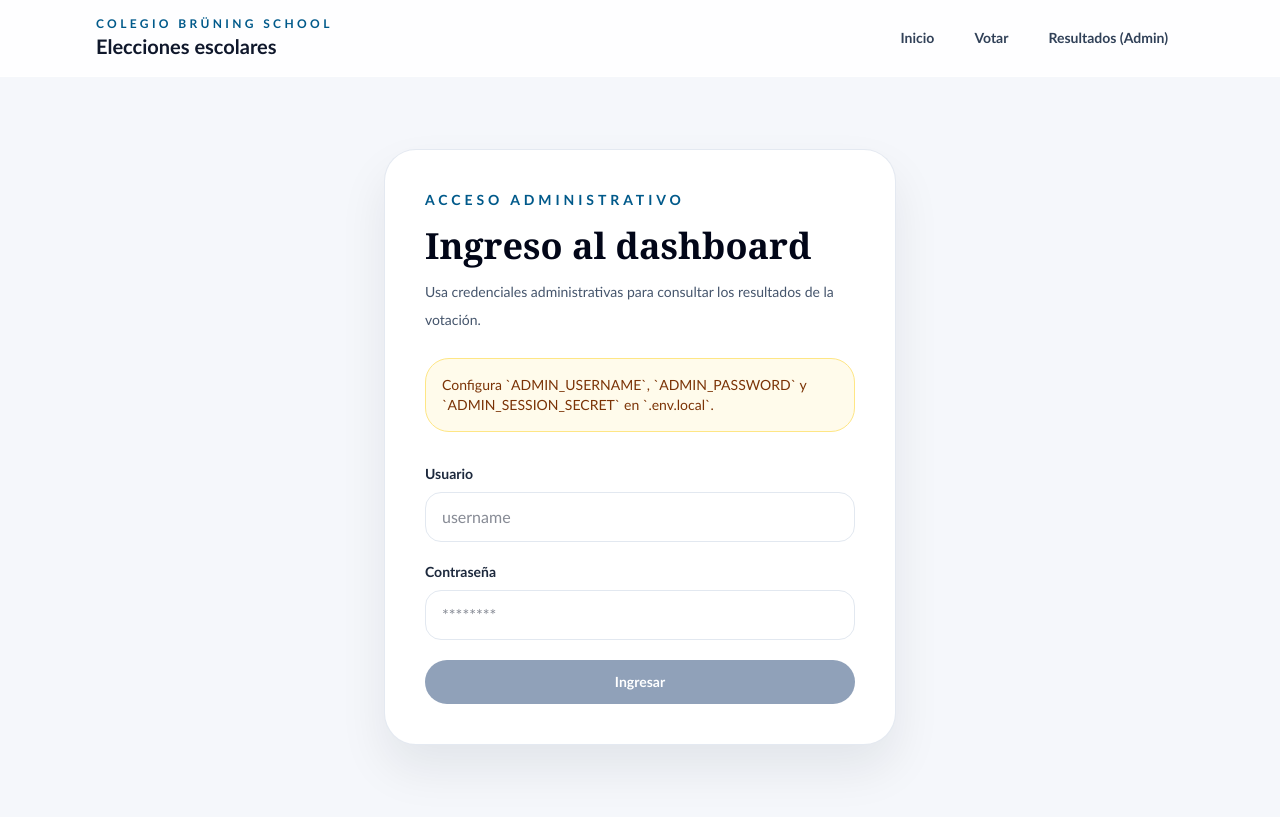
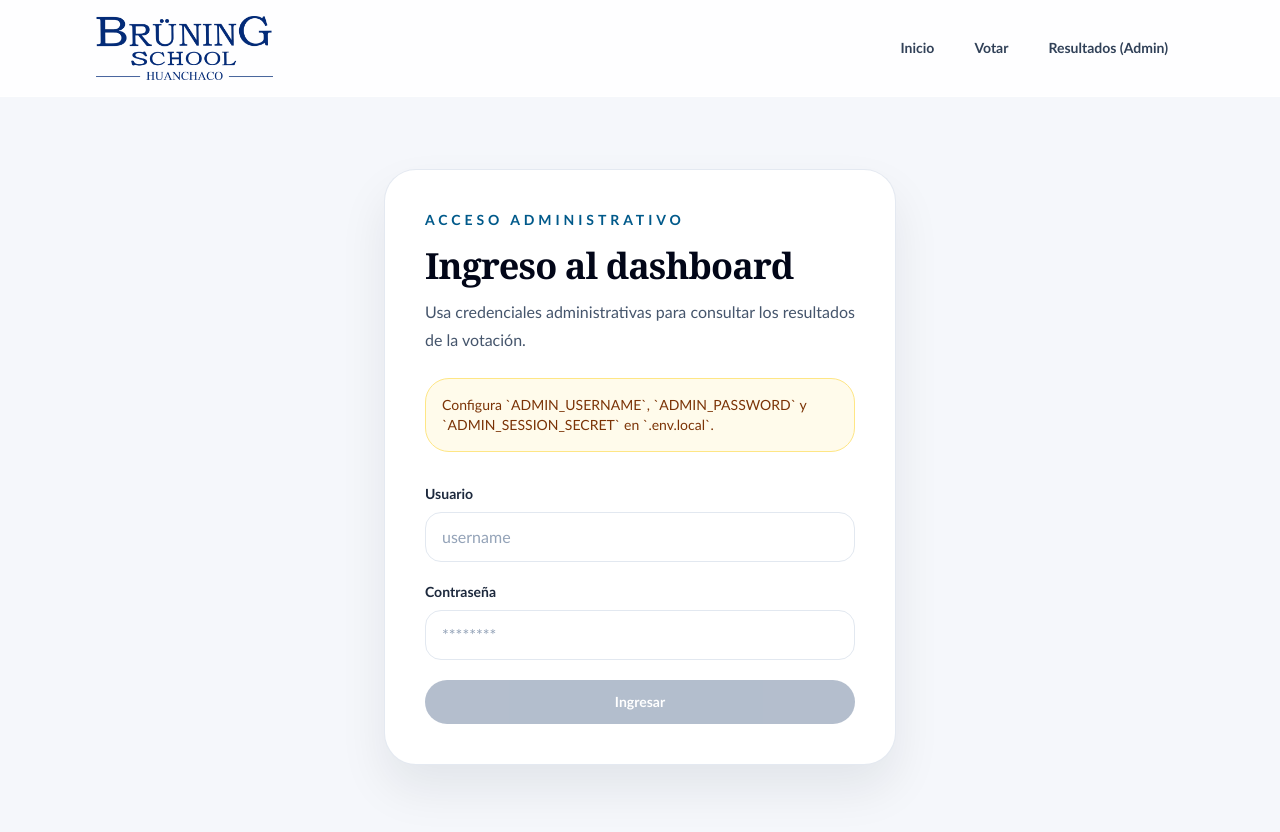
Before and after one commit to ichikuro4/voting-system, a Next.js app: page /admin/login in a window 1280 px wide. Shown: the top 832 px of the page. Built offline with nearby package versions, Linux system fonts and the light colour scheme; no server answers.

Commit message:
Se mejoro el diseño

```diff
--- a/src/app/globals.css
+++ b/src/app/globals.css
@@ -65,3 +65,109 @@ button {
   border: 1px solid rgba(226, 232, 240, 0.92);
   box-shadow: 0 24px 48px rgba(15, 23, 42, 0.08);
 }
+
+.btn-base {
+  display: inline-flex;
+  align-items: center;
+  justify-content: center;
+  border-radius: 9999px;
+  padding: 0.75rem 1.25rem;
+  font-size: 0.875rem;
+  font-weight: 600;
+  line-height: 1.25rem;
+  transition: all 0.2s ease;
+}
+
+.btn-base:disabled {
+  cursor: not-allowed;
+  opacity: 0.7;
+}
+
+.btn-primary {
+  background: #0f766e;
+  color: #fff;
+}
+
+.btn-primary:hover {
+  background: #115e59;
+}
+
+.btn-primary:disabled {
+  background: #94a3b8;
+  color: #fff;
+}
+
+.btn-secondary {
+  border: 1px solid #cbd5e1;
+  background: #fff;
+  color: #1e293b;
+}
+
+.btn-secondary:hover {
+  border-color: #94a3b8;
+  background: #f8fafc;
+}
+
+.btn-dark {
+  background: #0f172a;
+  color: #fff;
+}
+
+.btn-dark:hover {
+  background: #1e293b;
+}
+
+.btn-dark:disabled {
+  background: #94a3b8;
+  color: #fff;
+}
+
+.btn-danger {
+  background: #be123c;
+  color: #fff;
+}
+
+.btn-danger:hover {
+  background: #9f1239;
+}
+
+.btn-danger:disabled {
+  background: #fb7185;
+  color: #fff;
+}
+
+.input-base {
+  width: 100%;
+  border-radius: 1rem;
+  border: 1px solid #e2e8f0;
+  background: #fff;
+  padding: 0.75rem 1rem;
+  color: #0f172a;
+  outline: none;
+  transition: border-color 0.2s ease;
+}
+
+.input-base::placeholder {
+  color: #94a3b8;
+}
+
+.input-base:focus {
+  border-color: #0ea5e9;
+}
+
+.action-card {
+  height: 100%;
+  min-width: 0;
+  border-radius: 1rem;
+  border: 1px solid #e2e8f0;
+  background: #fff;
+  padding: 0.75rem;
+  box-shadow: 0 1px 2px rgba(15, 23, 42, 0.06);
+}
+
+.helper-text {
+  margin-top: 0.5rem;
+  min-height: 2.5rem;
+  font-size: 0.75rem;
+  line-height: 1.25rem;
+}
--- a/src/app/layout.js
+++ b/src/app/layout.js
@@ -1,3 +1,4 @@
+import Image from "next/image";
 import Link from "next/link";
 import "./globals.css";
 
@@ -13,14 +14,19 @@ export default function RootLayout({ children }) {
         <div className="min-h-screen">
           <header className="border-b border-white/70 bg-white/85 backdrop-blur">
             <div className="mx-auto flex w-full max-w-6xl items-center justify-between gap-4 px-4 py-4 sm:px-6 lg:px-8">
-              <div>
-                <p className="text-xs font-semibold uppercase tracking-[0.28em] text-sky-800">
-                  Colegio Brüning School
-                </p>
-                <Link href="/" className="text-xl font-bold text-slate-900">
-                  Elecciones escolares
-                </Link>
-              </div>
+              <Link href="/" aria-label="Ir al inicio" className="flex items-center">
+                <span className="block">
+                  <Image
+                    src="/logo_school.webp"
+                    alt="Logo del colegio Brüning School"
+                    width={420}
+                    height={150}
+                    priority
+                    className="h-12 w-auto object-contain sm:h-14 md:h-16"
+                  />
+                </span>
+                <span className="sr-only">Brüning School - Elecciones escolares</span>
+              </Link>
 
               <nav className="flex flex-wrap items-center gap-2 text-sm font-semibold text-slate-700">
                 <Link
--- a/src/components/AdminLoginForm.js
+++ b/src/components/AdminLoginForm.js
@@ -49,8 +49,10 @@ export default function AdminLoginForm({ nextPath = "/dashboard", authConfigured
       <p className="text-sm font-semibold uppercase tracking-[0.28em] text-sky-800">
         Acceso administrativo
       </p>
-      <h1 className="mt-4 font-serif text-4xl font-bold text-slate-950">Ingreso al dashboard</h1>
-      <p className="mt-3 text-sm leading-7 text-slate-600">
+      <h1 className="mt-4 font-serif text-3xl font-bold tracking-tight text-slate-950 sm:text-4xl">
+        Ingreso al dashboard
+      </h1>
+      <p className="mt-3 text-base leading-7 text-slate-600">
         Usa credenciales administrativas para consultar los resultados de la votación.
       </p>
 
@@ -70,7 +72,7 @@ export default function AdminLoginForm({ nextPath = "/dashboard", authConfigured
             type="text"
             value={username}
             onChange={(event) => setUsername(event.target.value)}
-            className="w-full rounded-2xl border border-slate-200 bg-white px-4 py-3 text-slate-900 outline-none transition focus:border-sky-500"
+            className="input-base"
             placeholder="username"
             autoComplete="username"
             disabled={isPending || !authConfigured}
@@ -86,7 +88,7 @@ export default function AdminLoginForm({ nextPath = "/dashboard", authConfigured
             type="password"
             value={password}
             onChange={(event) => setPassword(event.target.value)}
-            className="w-full rounded-2xl border border-slate-200 bg-white px-4 py-3 text-slate-900 outline-none transition focus:border-sky-500"
+            className="input-base"
             placeholder="********"
             autoComplete="current-password"
             disabled={isPending || !authConfigured}
@@ -105,7 +107,7 @@ export default function AdminLoginForm({ nextPath = "/dashboard", authConfigured
         <button
           type="submit"
           disabled={isPending || !authConfigured}
-          className="w-full rounded-full bg-slate-900 px-6 py-3 text-sm font-semibold text-white transition hover:bg-slate-800 disabled:cursor-not-allowed disabled:bg-slate-400"
+          className="btn-base btn-dark w-full"
         >
           {isPending ? "Ingresando..." : "Ingresar"}
         </button>
--- a/src/components/AdminLogoutButton.js
+++ b/src/components/AdminLogoutButton.js
@@ -16,16 +16,16 @@ export default function AdminLogoutButton() {
   }
 
   return (
-    <div className="h-full min-w-0 rounded-2xl border border-slate-200 bg-white p-3 shadow-sm">
+    <div className="action-card">
       <button
         type="button"
         onClick={handleLogout}
         disabled={isPending}
-        className="w-full rounded-full border border-slate-300 bg-white px-5 py-3 text-sm font-semibold text-slate-800 transition hover:border-slate-400 hover:bg-slate-50 disabled:cursor-not-allowed disabled:opacity-70"
+        className="btn-base btn-secondary w-full"
       >
         {isPending ? "Cerrando..." : "Cerrar sesión"}
       </button>
-      <p className="mt-2 min-h-10 text-xs leading-5 text-slate-500">
+      <p className="helper-text text-slate-500">
         Finaliza la sesión administrativa activa en este navegador.
       </p>
     </div>
--- a/src/components/ElectionStatusToggleButton.js
+++ b/src/components/ElectionStatusToggleButton.js
@@ -45,12 +45,12 @@ export default function ElectionStatusToggleButton({ isOpen }) {
   }
 
   return (
-    <div className="h-full min-w-0 rounded-2xl border border-slate-200 bg-white p-3 shadow-sm">
+    <div className="action-card">
       <button
         type="button"
         onClick={handleToggle}
         disabled={isPending}
-        className={`w-full rounded-full px-5 py-3 text-sm font-semibold transition disabled:cursor-not-allowed disabled:opacity-70 ${
+        className={`btn-base w-full ${
           isOpen
             ? "bg-rose-600 text-white hover:bg-rose-700"
             : "bg-emerald-600 text-white hover:bg-emerald-700"
@@ -59,9 +59,7 @@ export default function ElectionStatusToggleButton({ isOpen }) {
         {isPending ? "Actualizando..." : isOpen ? "Cerrar votación" : "Abrir votación"}
       </button>
       <p
-        className={`mt-2 min-h-10 text-xs leading-5 ${
-          errorMessage ? "text-rose-700" : "text-slate-500"
-        }`}
+        className={`helper-text ${errorMessage ? "text-rose-700" : "text-slate-500"}`}
       >
         {helperMessage}
       </p>
--- a/src/components/ExportVotesButton.js
+++ b/src/components/ExportVotesButton.js
@@ -62,13 +62,13 @@ export default function ExportVotesButton() {
   }
 
   return (
-    <div className="h-full min-w-0 rounded-2xl border border-slate-200 bg-white p-3 shadow-sm">
+    <div className="action-card">
       <div className="flex gap-2">
         <button
           type="button"
           onClick={() => handleExport("csv")}
           disabled={isPending}
-          className="w-full rounded-full bg-slate-900 px-4 py-3 text-sm font-semibold text-white transition hover:bg-slate-800 disabled:cursor-not-allowed disabled:bg-slate-400"
+          className="btn-base btn-dark w-full px-4"
         >
           {isPending ? "Exportando..." : "Exportar CSV"}
         </button>
@@ -76,13 +76,13 @@ export default function ExportVotesButton() {
           type="button"
           onClick={() => handleExport("json")}
           disabled={isPending}
-          className="w-full rounded-full border border-slate-300 bg-white px-4 py-3 text-sm font-semibold text-slate-800 transition hover:border-slate-400 hover:bg-slate-50 disabled:cursor-not-allowed disabled:opacity-70"
+          className="btn-base btn-secondary w-full px-4"
         >
           JSON
         </button>
       </div>
       <p
-        className={`mt-2 min-h-10 text-xs leading-5 ${
+        className={`helper-text ${
           feedbackMessage
             ? feedbackType === "error"
               ? "text-rose-700"
--- a/src/components/ResetVotesButton.js
+++ b/src/components/ResetVotesButton.js
@@ -69,17 +69,17 @@ export default function ResetVotesButton() {
   }
 
   return (
-    <div className="h-full min-w-0 rounded-2xl border border-slate-200 bg-white p-3 shadow-sm">
+    <div className="action-card">
       <button
         type="button"
         onClick={handleReset}
         disabled={isPending}
-        className="w-full rounded-full bg-rose-700 px-5 py-3 text-sm font-semibold text-white transition hover:bg-rose-800 disabled:cursor-not-allowed disabled:bg-rose-400"
+        className="btn-base btn-danger w-full"
       >
         {isPending ? "Reiniciando..." : "Reiniciar votación"}
       </button>
       <p
-        className={`mt-2 min-h-10 text-xs leading-5 ${
+        className={`helper-text ${
           feedbackMessage
             ? feedbackType === "error"
               ? "text-rose-700"
```
Also changed, not shown: src/app/dashboard/page.js (+51 -10 lines), src/components/ResultsChart.js (+35 -14 lines), src/components/StatsCard.js (+21 -8 lines).
